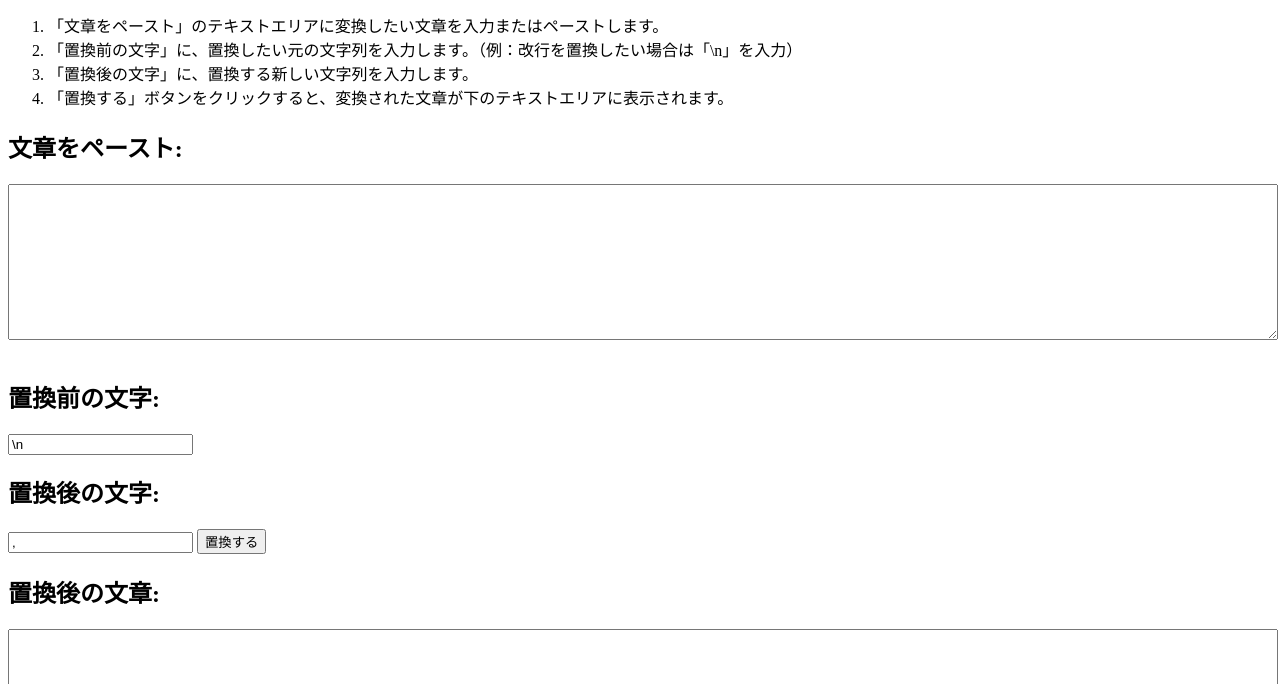
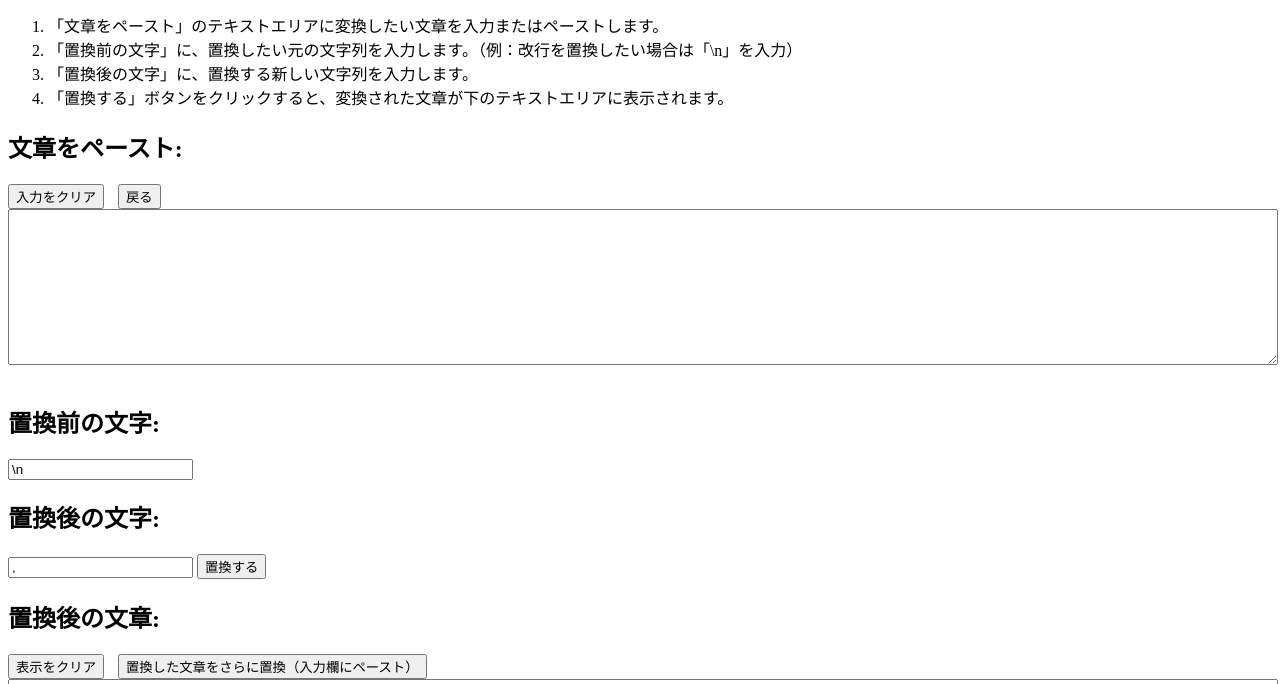
Before and after one commit to Tom4c3/simple-text-replacer, a plain HTML site: page index.html in a window 1280 px wide. Shown: the part 116-800 px from the top of the page. Drawn offline with Linux system fonts and the light colour scheme.

Commit message:
置換した文章をさらに置換できるようにするためのボタンを追加した（元に戻すボタンもあわせて追加した）

```diff
--- a/index.html
+++ b/index.html
@@ -9,6 +9,10 @@
             width: 100%;
             height: 150px;
             margin-bottom: 15px;
+        }
+
+        button {
+            margin-right: 10px;
         }
     </style>
 </head>
@@ -23,6 +27,8 @@
     </ol>
 
     <h2>文章をペースト:</h2>
+    <button onclick="clearInputText()">入力をクリア</button>
+    <button onclick="undoChanges()">戻る</button>
     <textarea id="inputText"></textarea>
 
     <h2>置換前の文字:</h2>
@@ -34,17 +40,39 @@
     <button onclick="replaceText()">置換する</button>
 
     <h2>置換後の文章:</h2>
+    <button onclick="clearOutputText()">表示をクリア</button>
+    <button onclick="copyToInput()">置換した文章をさらに置換（入力欄にペースト）</button>
     <textarea id="outputText" readonly></textarea>
 
     <script>
+        let lastInputText = ''; // 最後に「置換する」ボタンを押す前のテキストを保存する変数
+
         function replaceText() {
             const inputText = document.getElementById('inputText').value;
+            lastInputText = inputText; // 現在の入力テキストを保存
             const searchChar = document.getElementById('searchChar').value.replace(/\\n/g, '\n');
             const replaceChar = document.getElementById('replaceChar').value;
             const outputTextArea = document.getElementById('outputText');
             outputTextArea.value = ''; // 置換後のテキストエリアをクリア
             const replacedText = inputText.split(searchChar).join(replaceChar);
             outputTextArea.value = replacedText;
+        }
+
+        function clearInputText() {
+            document.getElementById('inputText').value = '';
+        }
+
+        function clearOutputText() {
+            document.getElementById('outputText').value = '';
+        }
+
+        function copyToInput() {
+            const outputText = document.getElementById('outputText').value;
+            document.getElementById('inputText').value = outputText;
+        }
+
+        function undoChanges() {
+            document.getElementById('inputText').value = lastInputText;
         }
     </script>
 
```
